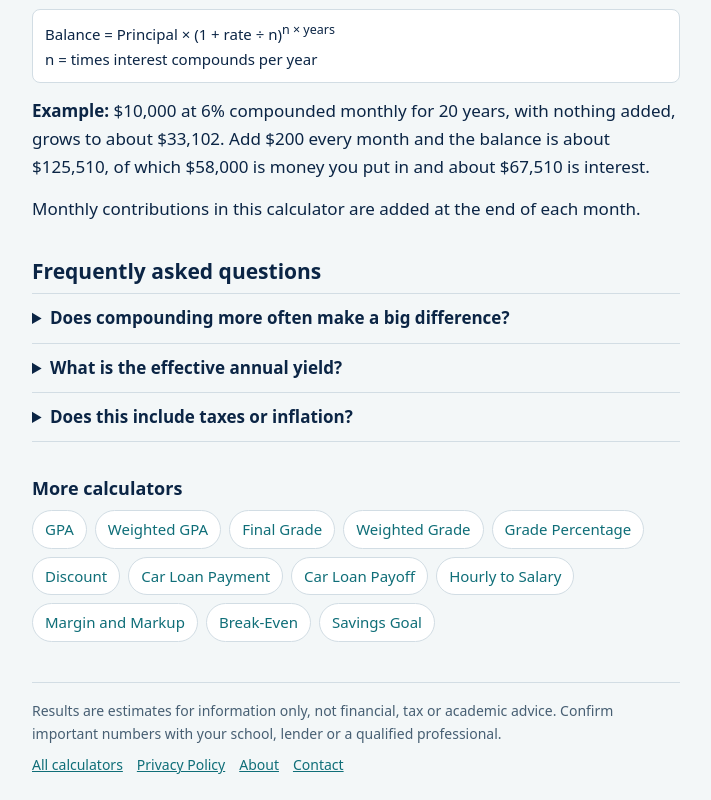
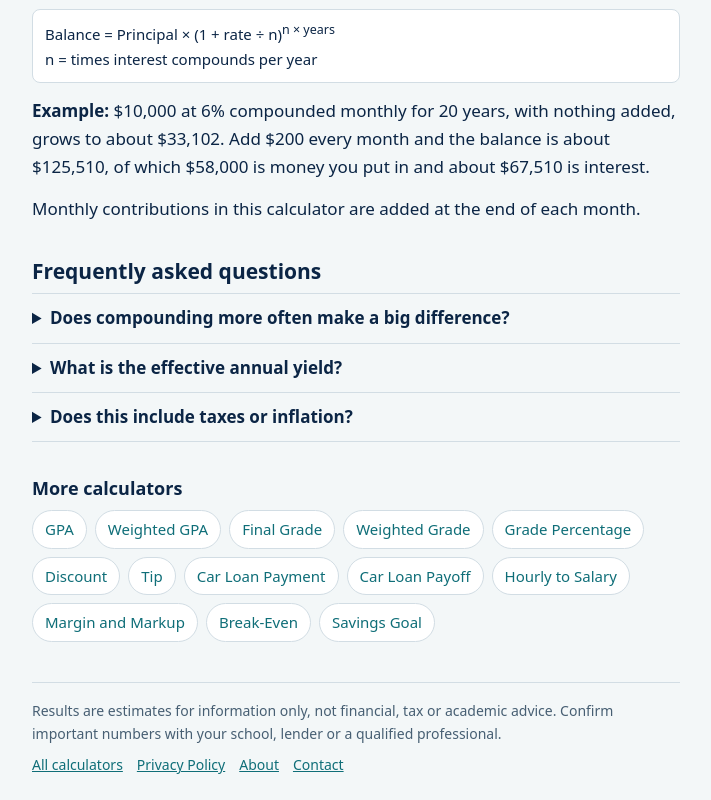
Before and after one commit to patelbrajesh41322-ship-it/sumharbor, a plain HTML site: page compound-interest-calculator.html in a window 1280 px wide. Shown: the part 1906-2706 px from the top of the page, without its empty margins (284-995 px from the left). Drawn offline with Linux system fonts and the light colour scheme.

Commit message:
Add files via upload

```diff
--- a/compound-interest-calculator.html
+++ b/compound-interest-calculator.html
@@ -66,7 +66,7 @@
 <details><summary>Does this include taxes or inflation?</summary>
 <p>No. Taxes, fees and inflation reduce what you keep and what the money can buy. Real returns also vary from year to year, so treat the result as an illustration, not a prediction.</p></details>
 </main>
-<nav class="wrap more" aria-label="More calculators"><h2>More calculators</h2><ul><li><a href="gpa-calculator">GPA</a></li><li><a href="weighted-gpa-calculator">Weighted GPA</a></li><li><a href="final-grade-calculator">Final Grade</a></li><li><a href="weighted-grade-calculator">Weighted Grade</a></li><li><a href="grade-percentage-calculator">Grade Percentage</a></li><li><a href="discount-calculator">Discount</a></li><li><a href="car-loan-payment-calculator">Car Loan Payment</a></li><li><a href="car-loan-payoff-calculator">Car Loan Payoff</a></li><li><a href="hourly-to-salary-calculator">Hourly to Salary</a></li><li><a href="margin-calculator">Margin and Markup</a></li><li><a href="break-even-calculator">Break-Even</a></li><li><a href="savings-goal-calculator">Savings Goal</a></li></ul></nav>
+<nav class="wrap more" aria-label="More calculators"><h2>More calculators</h2><ul><li><a href="gpa-calculator">GPA</a></li><li><a href="weighted-gpa-calculator">Weighted GPA</a></li><li><a href="final-grade-calculator">Final Grade</a></li><li><a href="weighted-grade-calculator">Weighted Grade</a></li><li><a href="grade-percentage-calculator">Grade Percentage</a></li><li><a href="discount-calculator">Discount</a></li><li><a href="tip-calculator">Tip</a></li><li><a href="car-loan-payment-calculator">Car Loan Payment</a></li><li><a href="car-loan-payoff-calculator">Car Loan Payoff</a></li><li><a href="hourly-to-salary-calculator">Hourly to Salary</a></li><li><a href="margin-calculator">Margin and Markup</a></li><li><a href="break-even-calculator">Break-Even</a></li><li><a href="savings-goal-calculator">Savings Goal</a></li></ul></nav>
 <div class="wrap"><footer><p>Results are estimates for information only, not financial, tax or academic advice. Confirm important numbers with your school, lender or a qualified professional.</p><p class="flinks"><a href="/">All calculators</a><a href="privacy-policy">Privacy Policy</a><a href="about">About</a><a href="contact">Contact</a></p></footer></div>
 <script src="app.js"></script>
 </body>
```
Also changed, not shown: savings-goal-calculator.html (+1 -1 lines).
